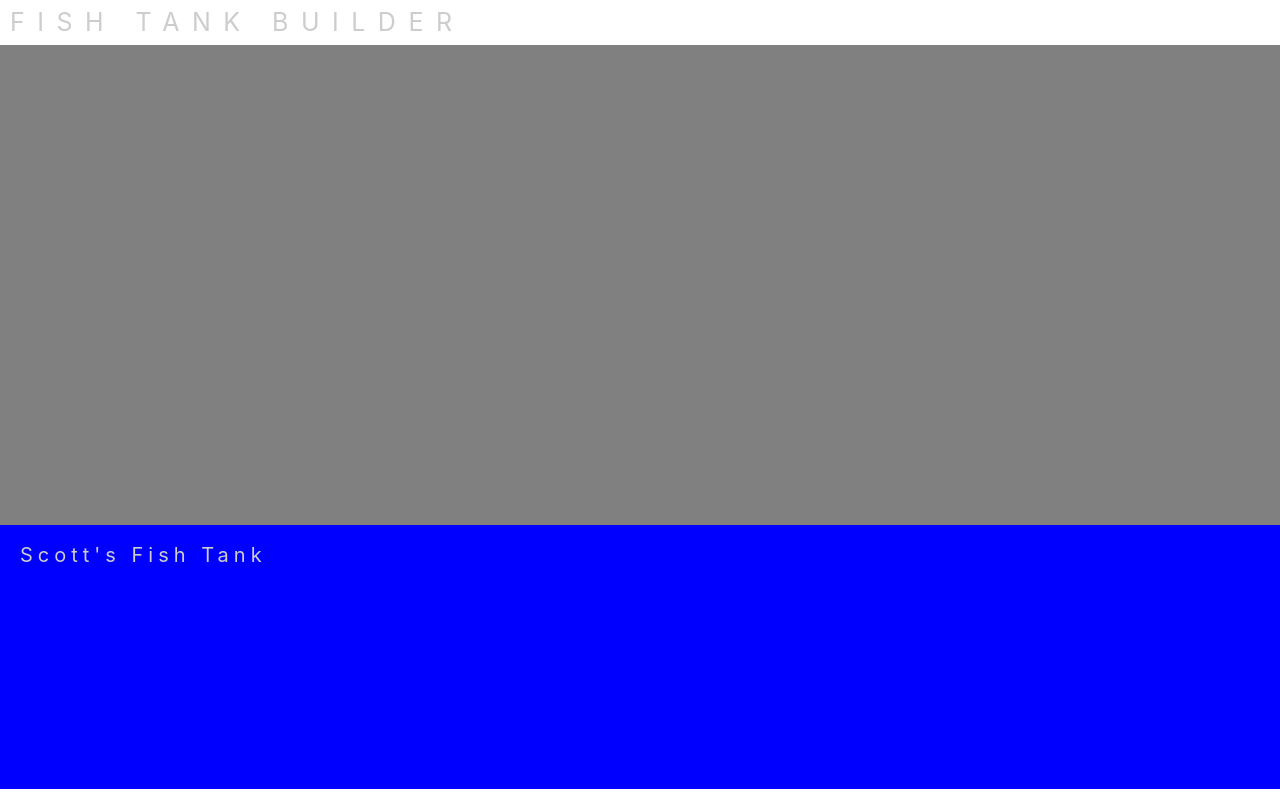
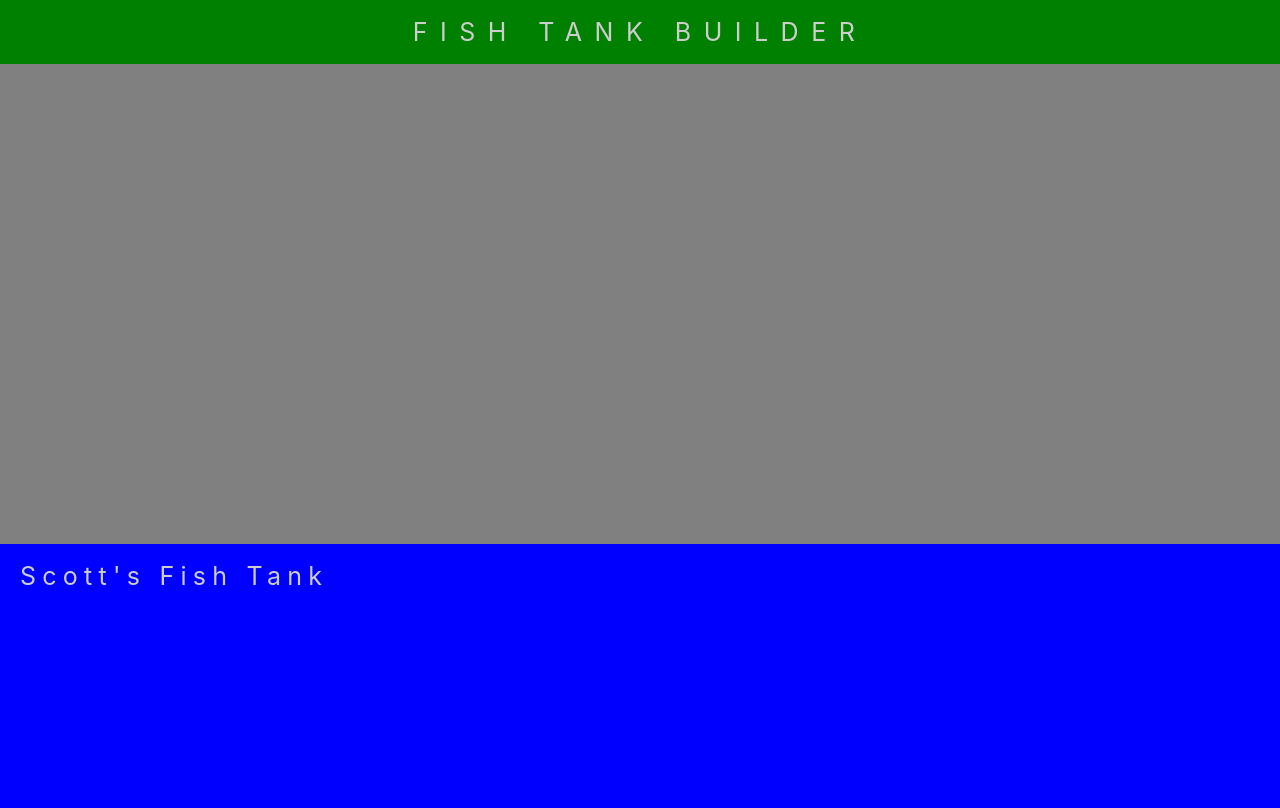
Before and after one commit to klesueur/NoDB-Project, a React (Create React App) app: page / in a window 1280 px wide. Built offline with nearby package versions, Linux system fonts and the light colour scheme.

Commit message:
half plant array

```diff
--- a/package.json
+++ b/package.json
@@ -6,6 +6,7 @@
     "@testing-library/jest-dom": "^4.2.4",
     "@testing-library/react": "^9.5.0",
     "@testing-library/user-event": "^7.2.1",
+    "express": "^4.17.1",
     "react": "^16.13.1",
     "react-dom": "^16.13.1",
     "react-scripts": "3.4.3"
--- a/src/App.css
+++ b/src/App.css
@@ -1,4 +1,4 @@
-@import './reset.css'
+@import './reset.css';
 
 .header {
   height: 8vh;
@@ -32,7 +32,7 @@ footer {
 
 .tankObject {
   font-family: -apple-system, BlinkMacSystemFont, 'Segoe UI', Roboto, Oxygen, Ubuntu, Cantarell, 'Open Sans', 'Helvetica Neue', sans-serif;
-  font-size: 20px;
+  font-size: 25px;
   color: #cdcdcd;
   letter-spacing: 0.25em;
   padding: 20px;
```
Also changed, not shown: src/components/Display.js (added), src/components/Plant.js (added), src/components/PlantContent.js (added), src/components/Tank.js (added), src/components/TankItems.js (added), 1 other file (tests, documents, lock files or other folders).
